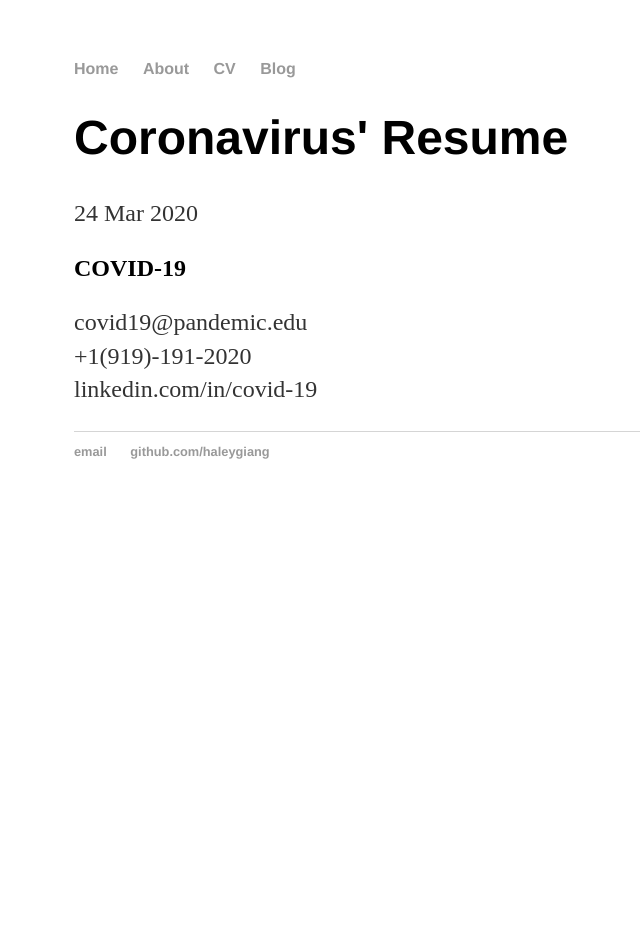
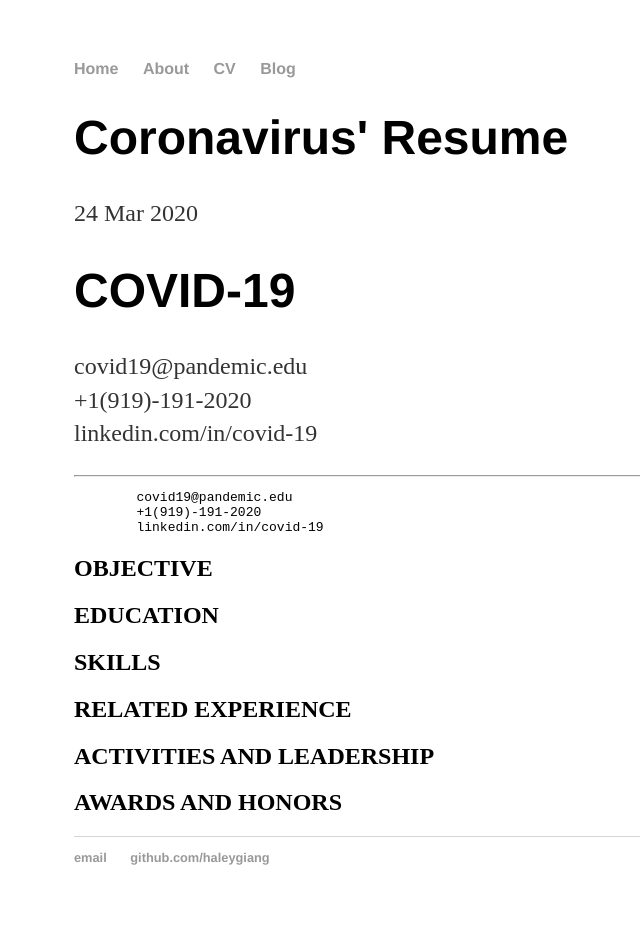
Before and after one commit to haleygiang/haleygiang.github.io, a Jekyll site: the page built from _posts/2014-04-30-haley-giang-site-launched.md, in a window 1280 px wide. Shown: the whole page, without its empty margins (118-758 px from the left). Built offline with Jekyll 4.4.1, drawn with Linux system fonts in a browser that asks for light colours; before the commit the page ends 900 px from its top, so only the background shows below that.

Commit message:
Update 2014-04-30-haley-giang-site-launched.md

```diff
--- a/_posts/2014-04-30-haley-giang-site-launched.md
+++ b/_posts/2014-04-30-haley-giang-site-launched.md
@@ -5,7 +5,26 @@ date: 2020-03-24
 permalink: /first-post/
 ---
 
-<h2>COVID-19</h2>
+<h1>COVID-19</h1>
 <p>covid19@pandemic.edu
 <br>+1(919)-191-2020
 <br>linkedin.com/in/covid-19</p>
+<hr>
+
+<pre>
+	covid19@pandemic.edu
+	+1(919)-191-2020
+	linkedin.com/in/covid-19
+</pre>
+
+<h2>OBJECTIVE</h2>
+
+<h2>EDUCATION</h2>
+
+<h2>SKILLS</h2>
+
+<h2>RELATED EXPERIENCE</h2>
+
+<h2>ACTIVITIES AND LEADERSHIP</h2>
+
+<h2>AWARDS AND HONORS</h2>
```
